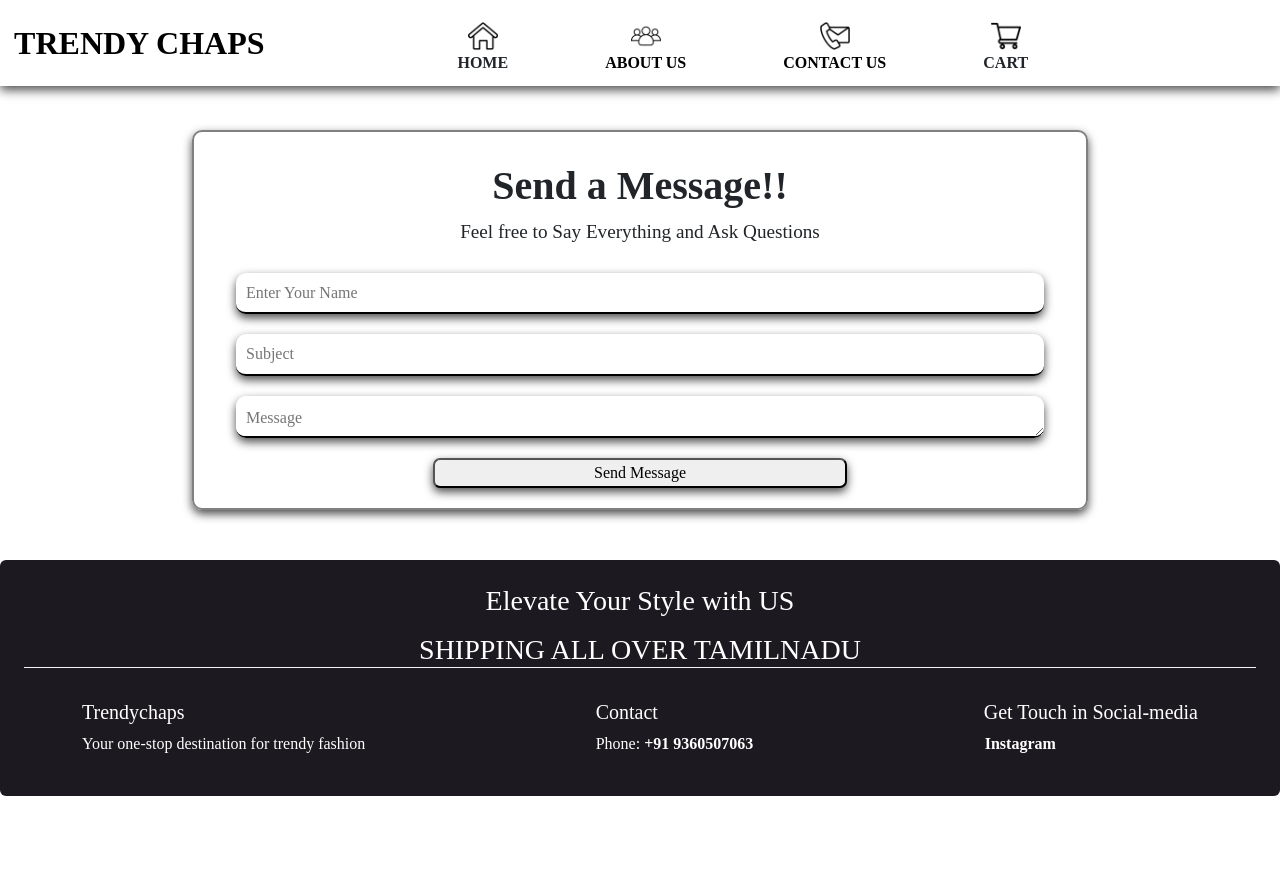
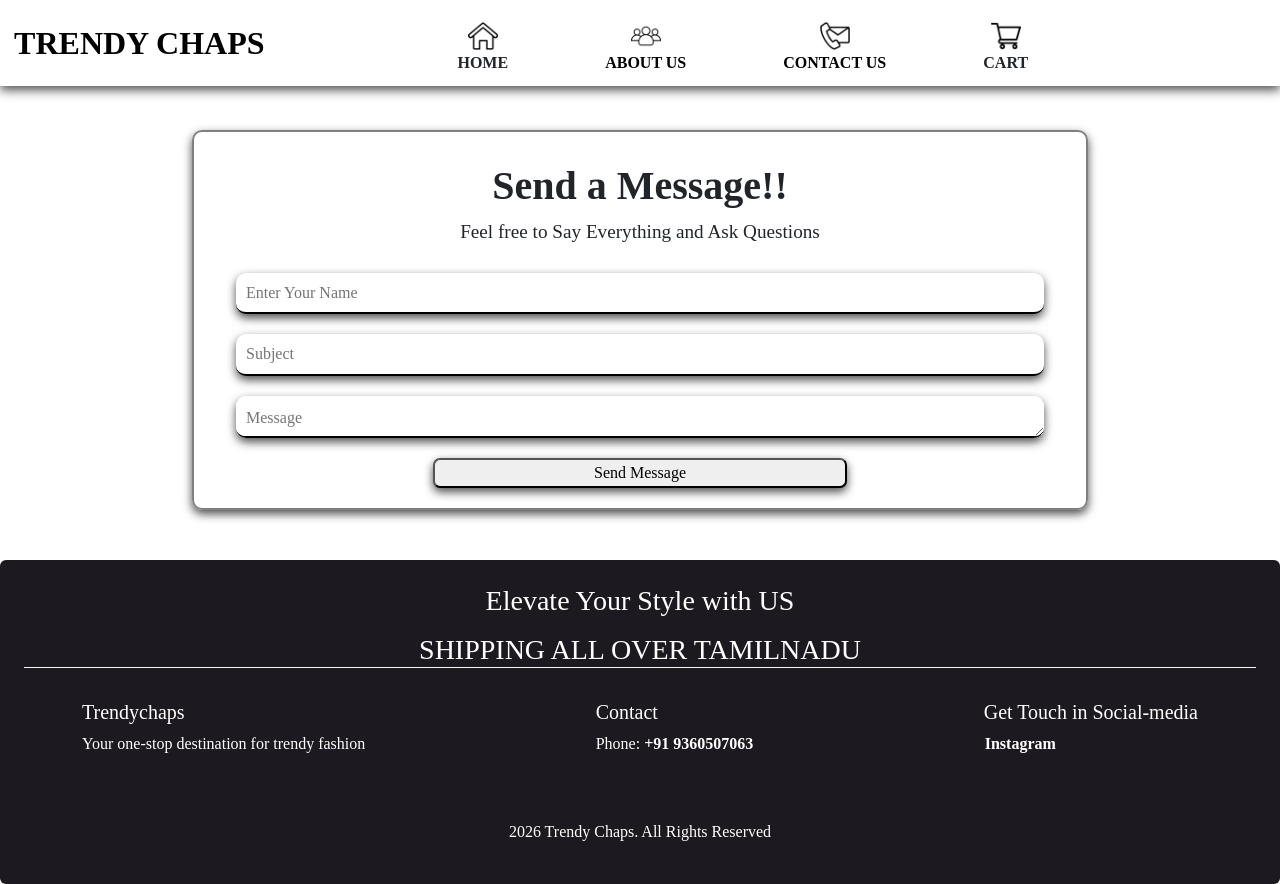
Before and after one commit to nandhakumar102005/Trendychaps-project, a React (Vite) app in the folder Trendychaps/: page /app/Contact in a window 1280 px wide. Before the commit the page ends 800 px from the top, so only its background shows below. Built offline with nearby package versions, Linux system fonts and the light colour scheme.

Commit message:
Update About.jsx

```diff
--- a/Trendychaps/src/About.jsx
+++ b/Trendychaps/src/About.jsx
@@ -27,6 +27,11 @@ function About(){
                 </div>
             </div>
 
+              <div className="text-center mt-5">
+
+                 <p className="mt-4">2026 Trendy Chaps. All Rights Reserved</p>
+            </div>
+
         </div>
 
 
```
